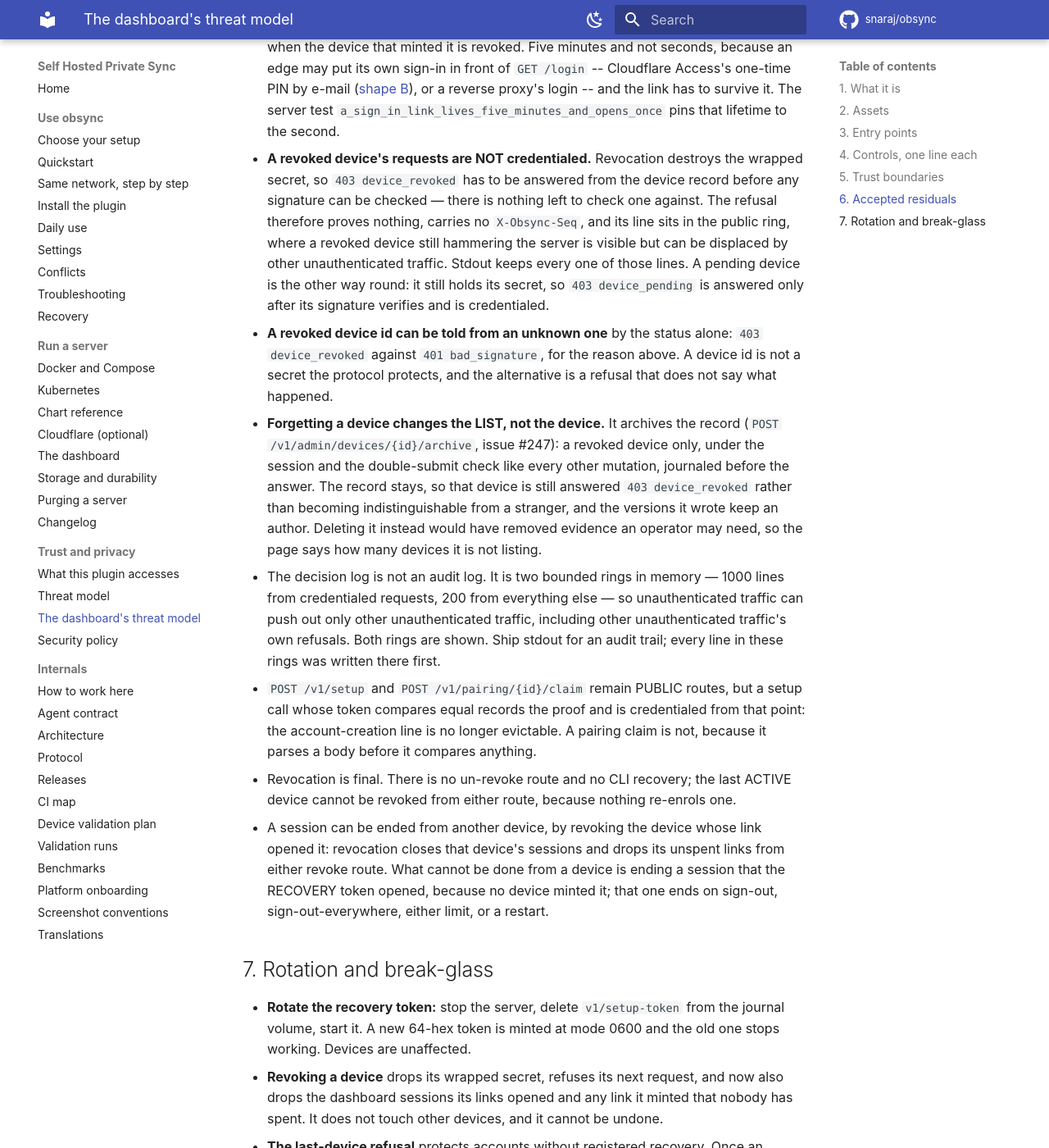
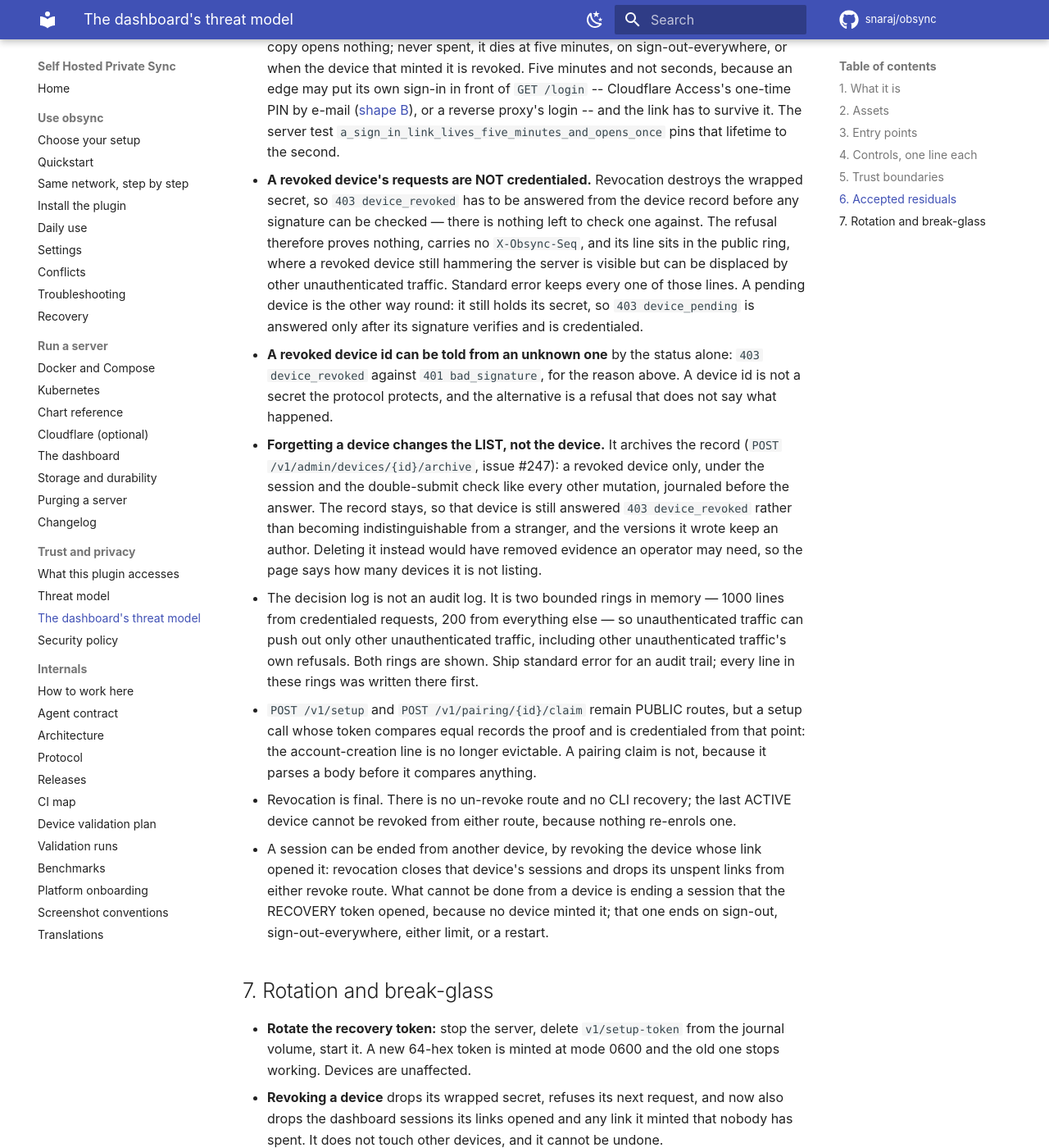
Before and after one commit to snaraj/obsync, an MkDocs documentation site: the page built from docs/security/dashboard.md, in a window 1280 px wide and 1400 px high, scrolled down 3981 px. Shown: the whole window at 82% size. Built offline with MkDocs 1.6.1 and Material for MkDocs 9.7.7, drawn with Linux system fonts in a browser that asks for light colours; comment, search, counter and statistics services are not loaded; some of the changed text lies outside the part shown.

Commit message:
Say standard error where the docs said the server logs to stdout (#341)
obsyncd writes its structured log to standard error
(crates/obsyncd/src/log.rs:1), but docs/security/dashboard.md (four
sentences) and docs/threat-model.md (one) said stdout. This matters to
an operator collecting the log as an audit trail, which the dashboard
page tells them to do. The CLI and MCP mentions of stdout elsewhere in
the docs concern protocol output and are correct, so they are unchanged.

docs/ only, so this is no-artifact.

- Opus5.5

```diff
--- a/docs/security/dashboard.md
+++ b/docs/security/dashboard.md
@@ -87,11 +87,11 @@ device.
   behind it on a route where the log has no other way to judge one: those
   lines took credentialed ring space and carried the journal head with them.
 - Every refused sign-in is a `warn` line carrying its decision, and it
-  reaches the Logs page as well as stdout for as long as it is retained: a
+  reaches the Logs page as well as the server's standard error for as long as it is retained: a
   run of attempts is visible rather than merely rate-limited, and it cannot
   push the authenticated record off that page (the ring split below). A
   refusal is unauthenticated traffic, so it sits in the 200-line public ring
-  and other unauthenticated traffic can displace it there; stdout keeps it
+  and other unauthenticated traffic can displace it there; standard error keeps it
   either way.
 - The address and country shown for a device are the peer's, unless an edge
   is configured; forwarded headers from an untrusted peer are ignored.
@@ -158,7 +158,7 @@ device.
   to check one against. The refusal therefore proves nothing, carries no
   `X-Obsync-Seq`, and its line sits in the public ring, where a revoked
   device still hammering the server is visible but can be displaced by other
-  unauthenticated traffic. Stdout keeps every one of those lines. A pending
+  unauthenticated traffic. Standard error keeps every one of those lines. A pending
   device is the other way round: it still holds its secret, so
   `403 device_pending` is answered only after its signature verifies and is
   credentialed.
@@ -178,7 +178,7 @@ device.
   1000 lines from credentialed requests, 200 from everything else — so
   unauthenticated traffic can push out only other unauthenticated traffic,
   including other unauthenticated traffic's own refusals. Both rings are
-  shown. Ship stdout for an audit trail; every line in these rings was
+  shown. Ship standard error for an audit trail; every line in these rings was
   written there first.
 - `POST /v1/setup` and `POST /v1/pairing/{id}/claim` remain PUBLIC routes,
   but a setup call whose token compares equal records the proof and is
```
Also changed, not shown: docs/threat-model.md (+1 -1 lines).
